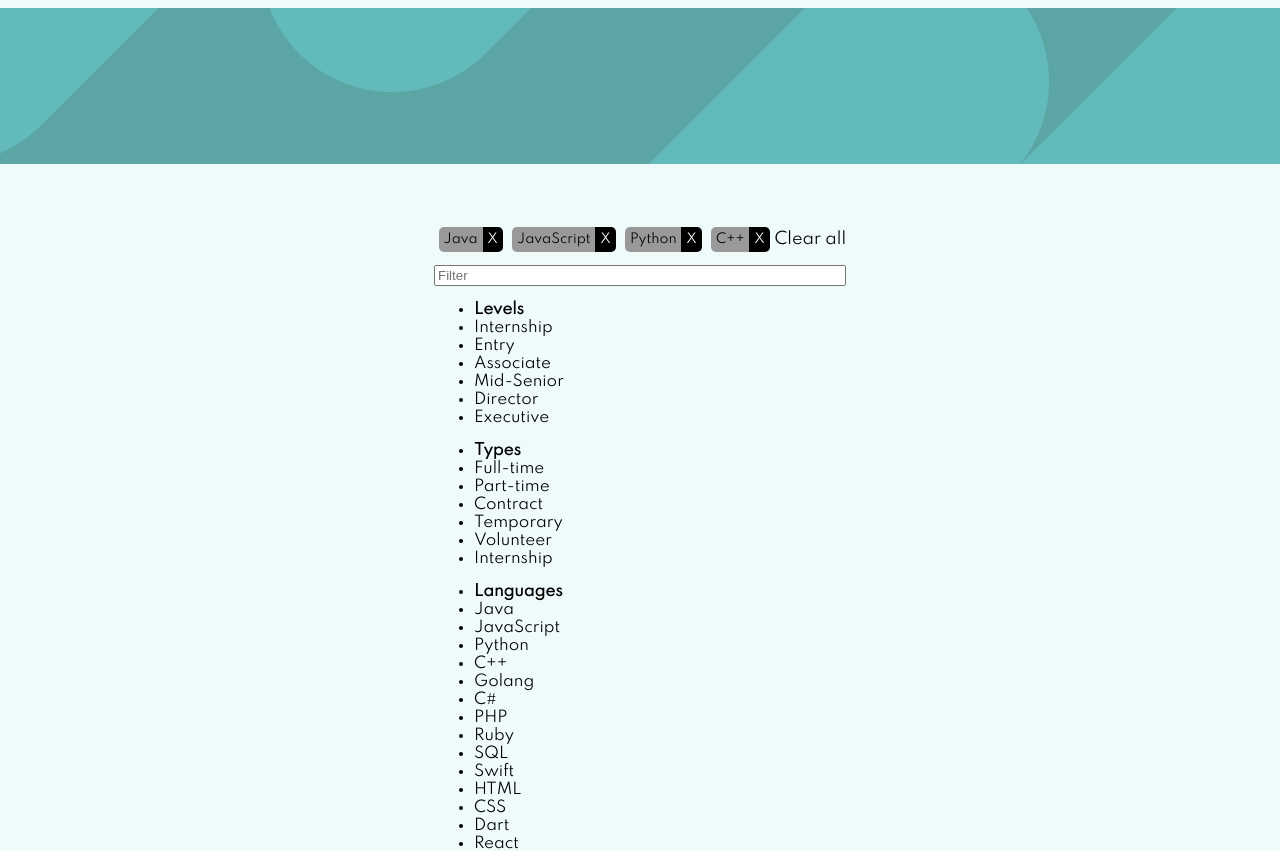
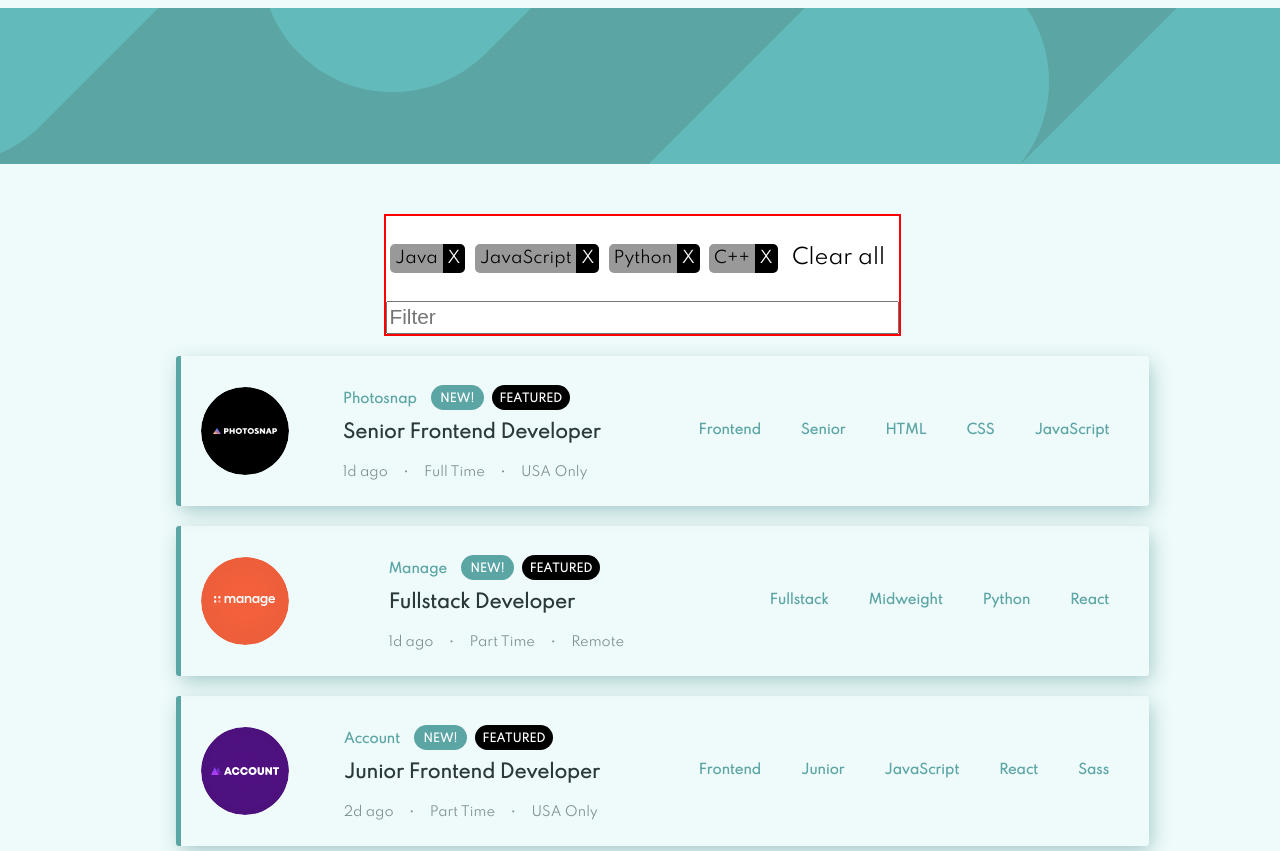
Before and after one commit to sergethi/placement-frontend-copy, an Angular app: page / in a window 1280 px wide. Shown: the top 851 px of the page. Built offline with nearby package versions, Linux system fonts and the light colour scheme.

Commit message:
added some style to our filter input

```diff
--- a/src/app/filter/filter-list.component.css
+++ b/src/app/filter/filter-list.component.css
@@ -5,7 +5,9 @@
 .filter-list-skill, .filter-list-close {
   margin: 0;
   padding: .3rem;
-    font-size: .8rem;
+  padding-bottom: .2rem;
+  height: 1.3rem;
+  font-size: 1.0rem;
 }
 
 .filter-list-skill {
--- a/src/app/filter/filter.component.css
+++ b/src/app/filter/filter.component.css
@@ -1,6 +1,9 @@
 .filter-container {
   display: flex;
   flex-direction: column;
+  background-color: white;
+  width: 100%;
+  border: 2px solid red;
 }
 
 .filter-dropdown {
@@ -18,7 +21,9 @@
 }
 
 .filter-clear {
-    font-size: 1.0rem;
+  display: flex;
+  font-size: 1.3rem;
+  padding: .6rem;
 }
 
 .filter-droptest {
@@ -42,3 +47,39 @@
   position: absolute;
   height: 15rem;
 }
+
+.filter-input-test {
+  width: 70%;
+  margin: auto;
+  background-color: white;
+  display: flex;
+  flex-direction: column;
+}
+
+.filter-container input {
+  height: 1.7rem;
+  font-size: 1.3rem;
+}
+
+.filter-display {
+  display: none;
+  justify-content: space-evenly;
+}
+
+.filter-display ul li{
+  list-style-type: none;
+  font-size: 1.0rem;
+}
+
+.filter-display ul li:hover {
+  background-color: lightgray;
+}
+
+.filter-display ul:last-child {
+  -moz-column-count: 3;
+  -moz-column-gap: 20px;
+  -webkit-column-count: 3;
+  -webkit-column-gap: 20px;
+  column-count: 3;
+  column-gap: 20px;
+}
```
Lines whose indentation alone changed are shown as unchanged.
